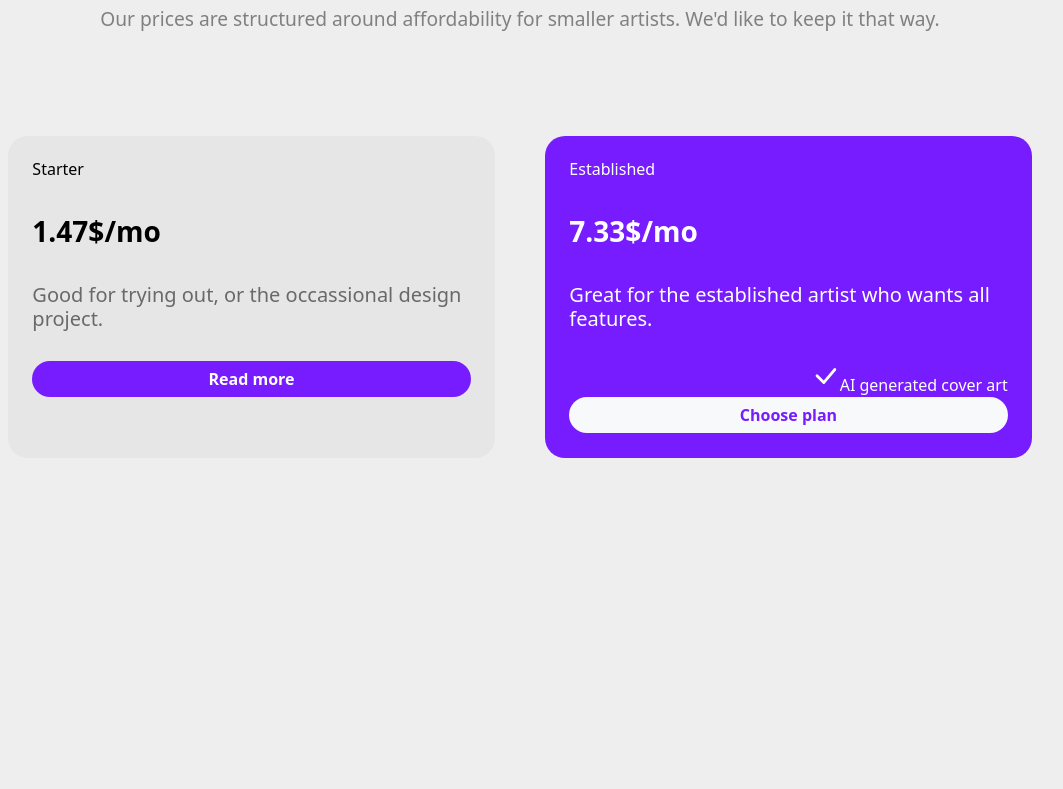
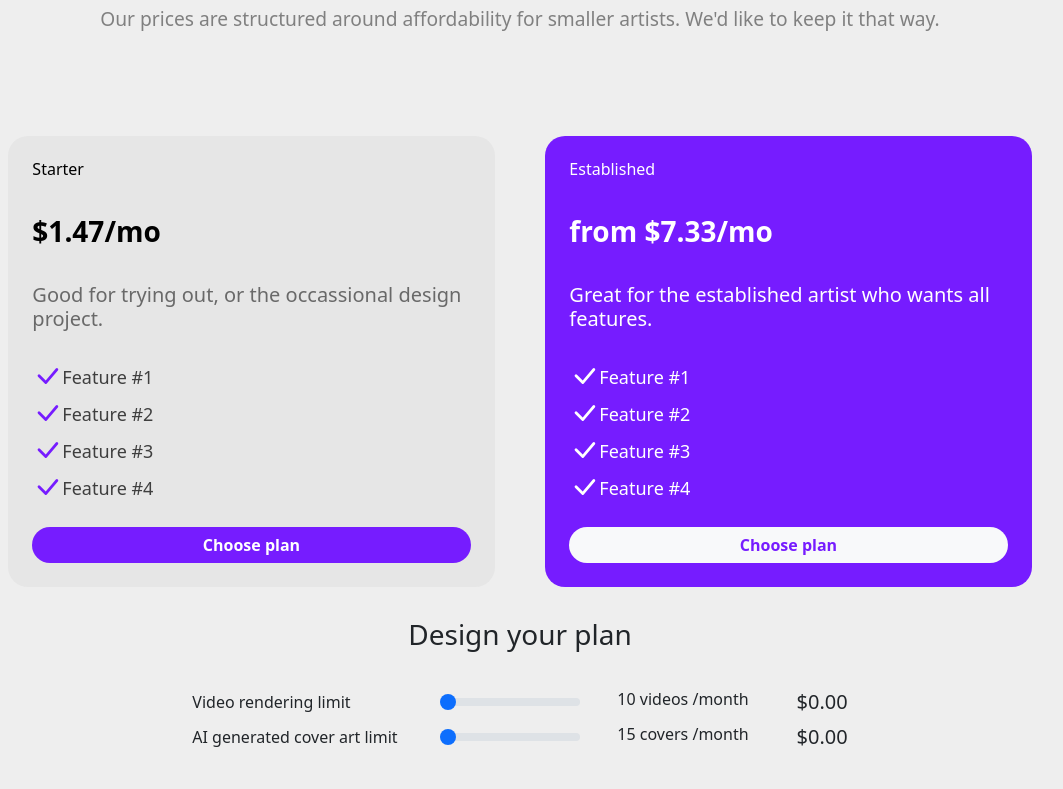
Before and after one commit to mezmeri/BeatShare, a plain HTML site: page index.html in a window 1280 px wide. Shown: the part 912-1701 px from the top of the page, without its empty margins (120-1183 px from the left). Before the commit the page ends 1498 px from the top, so only its background shows below. Drawn offline with nearby package versions, Linux system fonts and the light colour scheme.

Commit message:
added range/slider

```diff
--- a/index.html
+++ b/index.html
@@ -117,9 +117,15 @@
                         <h6>Starter</h6>
                     </div>
                     <div class="price-card-body">
-                        <h3>1.47$/mo</h3>
+                        <h3>$1.47/mo</h3>
                         <h5>Good for trying out, or the occassional design project.</h5>
-                        <button type="button" id="starter-card-button" class="btn btn-primary">Read more</button>
+                        <ul>
+                            <li>Feature #1</li>
+                            <li>Feature #2</li>
+                            <li>Feature #3</li>
+                            <li>Feature #4</li>
+                        </ul>
+                        <button type="button" id="starter-card-button" class="btn btn-primary">Choose plan</button>
                     </div>
                 </div>
                 <div class="price-card" id="established-price-card">
@@ -127,13 +133,33 @@
                         <h6>Established</h6>
                     </div>
                     <div class="price-card-body">
-                        <h3>7.33$/mo</h3>
+                        <h3>from $7.33/mo</h3>
                         <h5>Great for the established artist who wants all features.</h5>
                         <ul>
-                            <li>AI generated cover art</li>
+                            <li>Feature #1</li>
+                            <li>Feature #2</li>
+                            <li>Feature #3</li>
+                            <li>Feature #4</li>
                         </ul>
                         <button type="button" id="established-card-button" class="btn btn-light">Choose plan</button>
                     </div>
+                </div>
+            </div>
+
+            <div id="price-plan-options">
+                <h3>Design your plan</h3>
+                <div id="price-plan-options-calculator">
+
+                    <label for="render-range" class="form-label">Video rendering limit</label>
+                    <input type="range" class="form-range" id="render-range" min="10" max="35" step="0.00" value="10">
+                    <h6 id="show-video-limit">10 <span>videos /month</span></h6>
+                    <h5 id="video-limit-price"><span>$</span>0.00</h5>
+
+                    <label for="cover-art-range" class="form-label">AI generated cover art limit</label>
+                    <input type="range" class="form-range" id="cover-art-range" min="10" max="35" step="0.00"
+                        value="10">
+                    <h6 id="show-video-limit">15 <span>covers /month</span></h6>
+                    <h5><span>$</span>0.00</h5>
                 </div>
             </div>
         </section>
--- a/resources/css/style.css
+++ b/resources/css/style.css
@@ -36,10 +36,6 @@ ul {
     margin: 0;
     padding: 0;
     overflow: hidden;
-}
-
-li {
-    float: right;
 }
 
 li a {
@@ -312,7 +308,6 @@ nav ul li.highlightedItem a {
 
 .strip {
     width: 100%;
-    text-align: center;
 }
 
 .strip-header {
@@ -342,30 +337,27 @@ nav ul li.highlightedItem a {
 }
 
 .price-card-body ul {
+    position: relative;
+    text-align: left;
     list-style: none;
     margin: 0;
     padding: 0;
     color: white;
-    align-content: center;
+    margin-bottom: 4%;
 }
 
-.price-card-body li::before {
+#established-price-card li::before {
     content: url(/resources/data/icons/check-white.svg);
     color: white;
+    vertical-align: middle;
+}
+
+.price-card-body li {
+    font-size: 18px;
 }
 
 #starter-price-card {
     background-color: rgb(230, 230, 230);
-}
-
-.price-card-body li {
-    text-align: left;
-}
-
-table,
-th,
-td {
-    border-bottom: 1px solid rgba(0, 0, 0, 0.158);
 }
 
 #starter-price-card h6 {
@@ -384,6 +376,15 @@ td {
     width: 100%;
     border-radius: 50px;
     font-weight: bold;
+}
+
+#starter-price-card li {
+    color: rgb(63, 63, 63);
+}
+
+#starter-price-card li::before {
+    content: url(/resources/data/icons/check-black.svg);
+    vertical-align: middle;
 }
 
 .price-card {
@@ -413,3 +414,25 @@ td {
     font-weight: 400;
     margin-bottom: 30px;
 }
+
+#price-plan-options-calculator {
+    display: grid;
+    gap: 5%;
+    margin: auto;
+    width: 70%;
+    grid-template-columns: repeat(4, auto);
+    border-radius: 5px;
+    padding: 3%;
+}
+
+#price-plan-options-calculator h5 {
+    text-align: right;
+}
+
+#price-plan-options {
+    text-align: center;
+}
+
+.form-label {
+    text-align: left;
+}
--- a/resources/js/index.js
+++ b/resources/js/index.js
@@ -21,3 +21,11 @@ establishedCardButton.addEventListener('click', () => {
     priceCard_starter.style.outline = '0px';
     priceCard_starter.style.outlineOffset = '0px';
 });
+
+const rangeLimitVideos = document.getElementById('render-range');
+const showVideoLimitText = document.getElementById('show-video-limit');
+const videoLimitPrice = document.getElementById('video-limit-price');
+rangeLimitVideos.addEventListener('input', () => {
+    showVideoLimitText.innerHTML = `${rangeLimitVideos.value} videos /month`;
+    videoLimitPrice.innerHTML = `$${((rangeLimitVideos.value) * 0.03).toFixed(2)}`;
+});
```
Also changed, not shown: resources/data/icons/check-black.svg (added).
